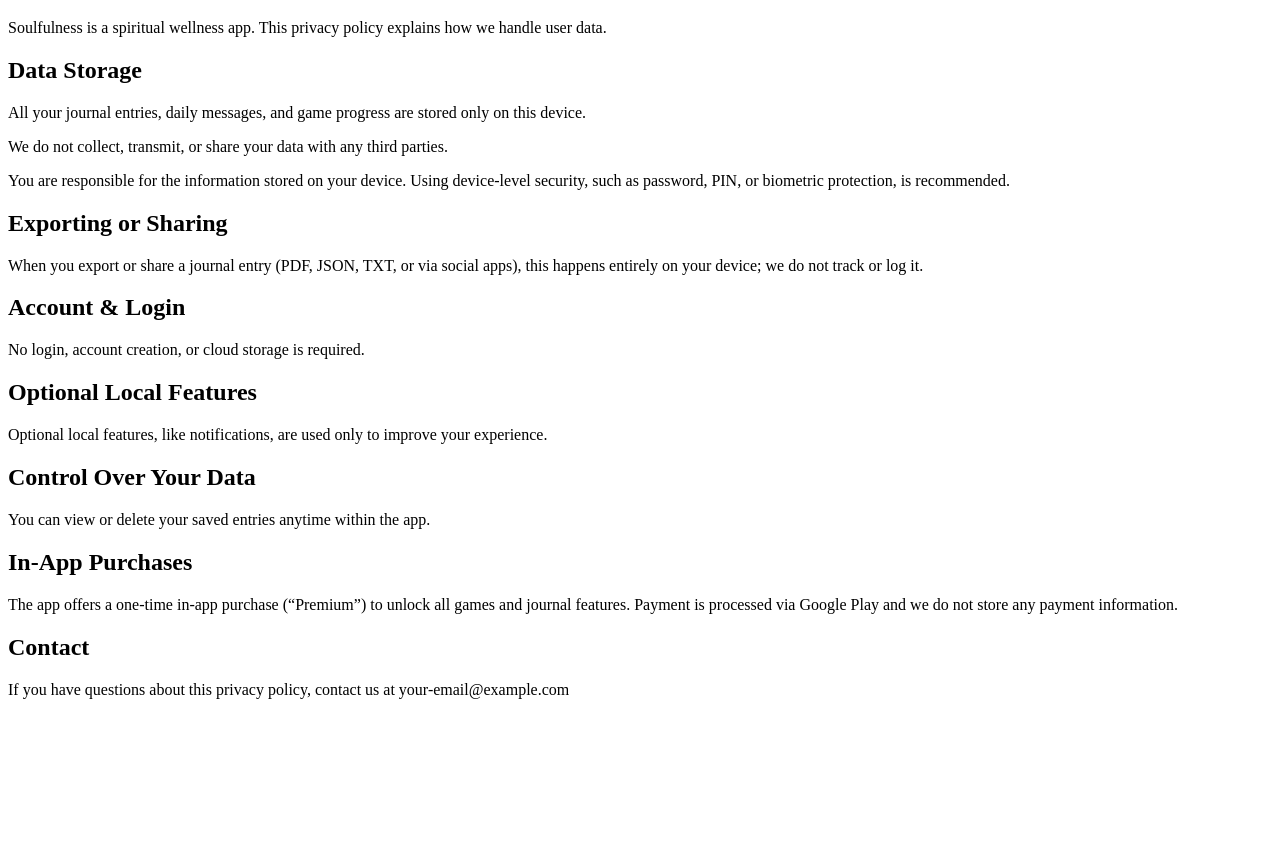
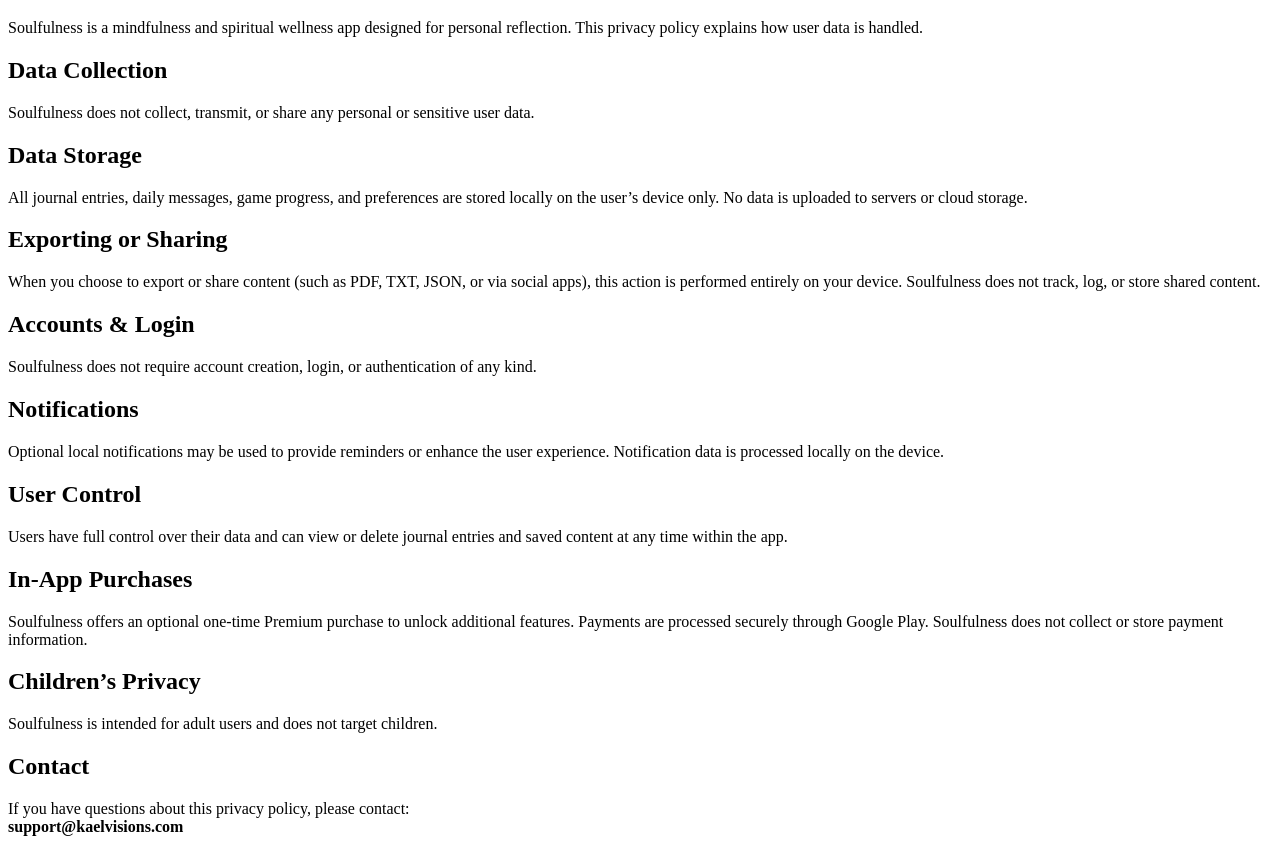
Before and after one commit to kael-visions/Soulfulness, a plain HTML site: page index.html in a window 1280 px wide. Shown: the part 61-913 px from the top of the page. Before the commit the page ends 800 px from the top, so only its background shows below. Drawn offline with Linux system fonts and the light colour scheme.

Commit message:
Improve privacy policy clarity
Refined privacy policy wording and structure for clarity and policy compliance.

```diff
--- a/index.html
+++ b/index.html
@@ -2,33 +2,70 @@
 <html lang="en">
 <head>
   <meta charset="UTF-8">
-  <title>Privacy Policy - Soulfulness</title>
+  <title>Privacy Policy – Soulfulness</title>
 </head>
 <body>
-  <h1>Privacy Policy for Soulfulness</h1>
-  <p>Soulfulness is a spiritual wellness app. This privacy policy explains how we handle user data.</p>
 
-  <h2>Data Storage</h2>
-  <p>All your journal entries, daily messages, and game progress are stored only on this device.</p>
-  <p>We do not collect, transmit, or share your data with any third parties.</p>
-  <p>You are responsible for the information stored on your device. Using device-level security, such as password, PIN, or biometric protection, is recommended.</p>
+<h1>Privacy Policy for Soulfulness</h1>
 
-  <h2>Exporting or Sharing</h2>
-  <p>When you export or share a journal entry (PDF, JSON, TXT, or via social apps), this happens entirely on your device; we do not track or log it.</p>
+<p>
+Soulfulness is a mindfulness and spiritual wellness app designed for personal reflection.
+This privacy policy explains how user data is handled.
+</p>
 
-  <h2>Account & Login</h2>
-  <p>No login, account creation, or cloud storage is required.</p>
+<h2>Data Collection</h2>
+<p>
+Soulfulness does not collect, transmit, or share any personal or sensitive user data.
+</p>
 
-  <h2>Optional Local Features</h2>
-  <p>Optional local features, like notifications, are used only to improve your experience.</p>
+<h2>Data Storage</h2>
+<p>
+All journal entries, daily messages, game progress, and preferences are stored locally on
+the user’s device only. No data is uploaded to servers or cloud storage.
+</p>
 
-  <h2>Control Over Your Data</h2>
-  <p>You can view or delete your saved entries anytime within the app.</p>
+<h2>Exporting or Sharing</h2>
+<p>
+When you choose to export or share content (such as PDF, TXT, JSON, or via social apps),
+this action is performed entirely on your device. Soulfulness does not track, log,
+or store shared content.
+</p>
 
-  <h2>In-App Purchases</h2>
-  <p>The app offers a one-time in-app purchase (“Premium”) to unlock all games and journal features. Payment is processed via Google Play and we do not store any payment information.</p>
+<h2>Accounts & Login</h2>
+<p>
+Soulfulness does not require account creation, login, or authentication of any kind.
+</p>
 
-  <h2>Contact</h2>
-  <p>If you have questions about this privacy policy, contact us at your-email@example.com</p>
+<h2>Notifications</h2>
+<p>
+Optional local notifications may be used to provide reminders or enhance the user
+experience. Notification data is processed locally on the device.
+</p>
+
+<h2>User Control</h2>
+<p>
+Users have full control over their data and can view or delete journal entries and
+saved content at any time within the app.
+</p>
+
+<h2>In-App Purchases</h2>
+<p>
+Soulfulness offers an optional one-time Premium purchase to unlock additional features.
+Payments are processed securely through Google Play. Soulfulness does not collect or
+store payment information.
+</p>
+
+<h2>Children’s Privacy</h2>
+<p>
+Soulfulness is intended for adult users and does not target children.
+</p>
+
+<h2>Contact</h2>
+<p>
+If you have questions about this privacy policy, please contact:
+<br>
+<strong>support@kaelvisions.com</strong>
+</p>
+
 </body>
 </html>
```
